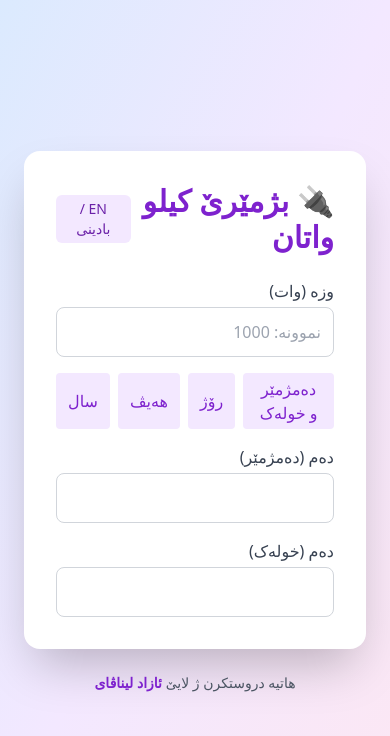
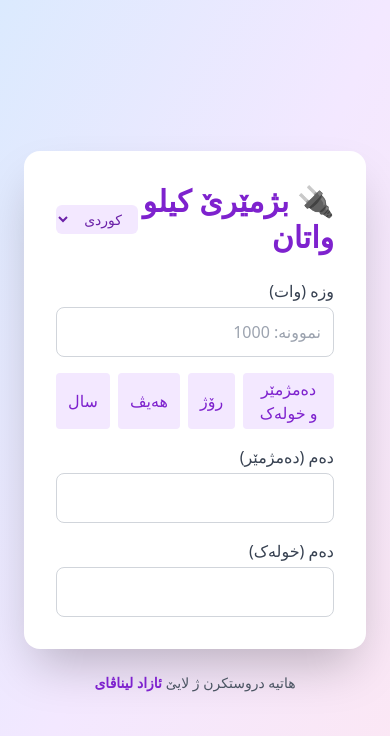
Before and after one commit to azadlinavay/kwh-calculator, a plain HTML site: page index.html in a window 390 px wide. Drawn offline with nearby package versions, Linux system fonts and the light colour scheme.

Commit message:
Enhance language selection in index.html; replace button with dropdown for improved localization support and add Arabic translations

```diff
--- a/index.html
+++ b/index.html
@@ -31,10 +31,12 @@
         class="bg-white shadow-2xl rounded-2xl p-8 w-full max-w-md transition hover:scale-[1.02] duration-300">
         <div class="flex justify-between items-center mb-6">
             <h1 id="title" class="text-3xl font-bold text-purple-700">🔌 بژمێرێ کیلو واتان</h1>
-            <button onclick="toggleLang()"
-                class="text-sm bg-purple-100 text-purple-800 px-3 py-1 rounded-md hover:bg-purple-200 transition">
-                EN / بادینی
-            </button>
+            <select id="lang-select" onchange="setLang(this.value)"
+                class="text-sm bg-purple-100 text-purple-800 px-3 py-1 rounded-md hover:bg-purple-200 transition focus:outline-none focus:ring-2 focus:ring-purple-400">
+                <option value="ku">کوردی</option>
+                <option value="en">EN</option>
+                <option value="ar">عربي</option>
+            </select>
         </div>
 
         <div>
@@ -142,6 +144,23 @@
                 error: '⚠️ هیڤیە ژمارێن دروست بنڤیسە!',
                 dir: 'rtl',
                 align: 'text-right'
+            },
+            ar: {
+                title: '🔌 حاسبة الكيلو واط',
+                power: 'القدرة (واط)',
+                hours: 'الوقت (ساعات)',
+                minutes: 'الوقت (دقائق)',
+                days: 'الوقت (أيام)',
+                months: 'الوقت (أشهر)',
+                years: 'الوقت (سنوات)',
+                hmTab: 'ساعات ودقائق',
+                daysTab: 'أيام',
+                monthsTab: 'أشهر',
+                yearsTab: 'سنوات',
+                result: (val) => `⚡ الطاقة: ${val} كيلو واط-ساعة`,
+                error: '⚠️ الرجاء إدخال أرقام صحيحة!',
+                dir: 'rtl',
+                align: 'text-right'
             }
         };
 
@@ -176,10 +195,16 @@
             document.getElementById('result').classList.add('hidden');
         }
 
-        function toggleLang() {
-            currentLang = currentLang === 'en' ? 'ku' : 'en';
+        function setLang(lang) {
+            currentLang = lang;
             localStorage.setItem('lang', currentLang);
             applyTranslation();
+            updateLangSelect();
+        }
+
+        function updateLangSelect() {
+            const select = document.getElementById('lang-select');
+            if (select) select.value = currentLang;
         }
 
         function switchTab(tab) {
@@ -242,6 +267,7 @@
 
         initListeners();
         applyTranslation();
+        updateLangSelect();
     </script>
 </body>
 
```
